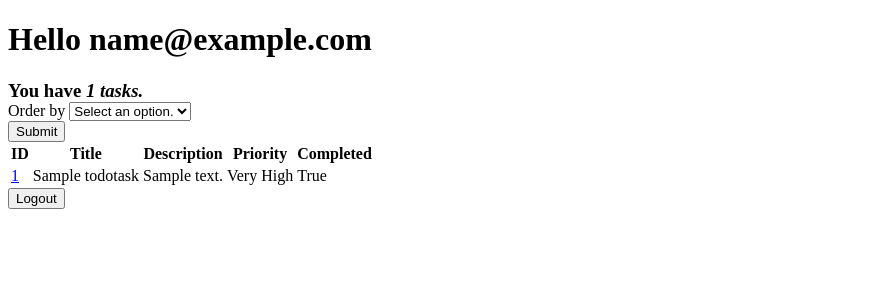
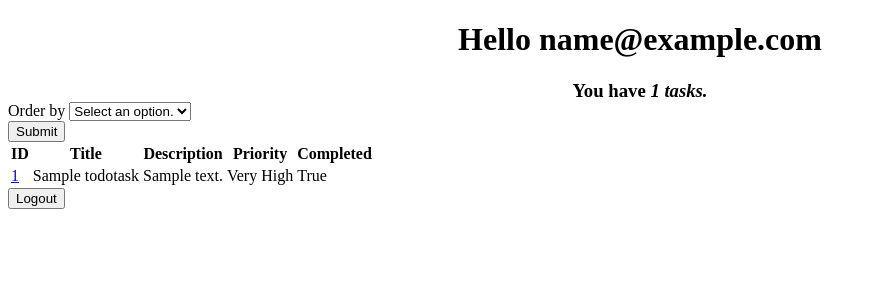
Before and after one commit to grilo13/To-Do-Application, a Django app: page /task/ in a window 1280 px wide. Shown: the top 300 px of the page, without its empty margins (0-876 px from the left). Run offline with Django 4.2, Linux system fonts and the light colour scheme; a user stored in the database is signed in; tables that the repository leaves empty hold one stand-in row (values such as "Sample post").

Commit message:
Started css styling

```diff
--- /dev/null
+++ b/todoapp/todoapp_tasks/templates/style/task_list_design.css
@@ -0,0 +1,4 @@
+.header-bar {
+    text-align: center;
+    margin-left: 100px;
+}
--- a/todoapp/todoapp_tasks/templates/task_list.html
+++ b/todoapp/todoapp_tasks/templates/task_list.html
@@ -1,5 +1,14 @@
+{% load static %}
 <!DOCTYPE html>
 <html xmlns="http://www.w3.org/1999/html" xmlns="http://www.w3.org/1999/html">
+<head>
+  <style>
+      .header-bar {
+          text-align: center;
+          margin: auto;
+      }
+  </style>
+</head>
 <body>
 <div class="header-bar">
     <div>
@@ -13,6 +22,7 @@
     <option value="priority">Priority</option>
     <option value="completed">Completed</option>
 </select>
+
 <script>
     function val() {
         order_by = document.getElementById("task-priority").value;
```
